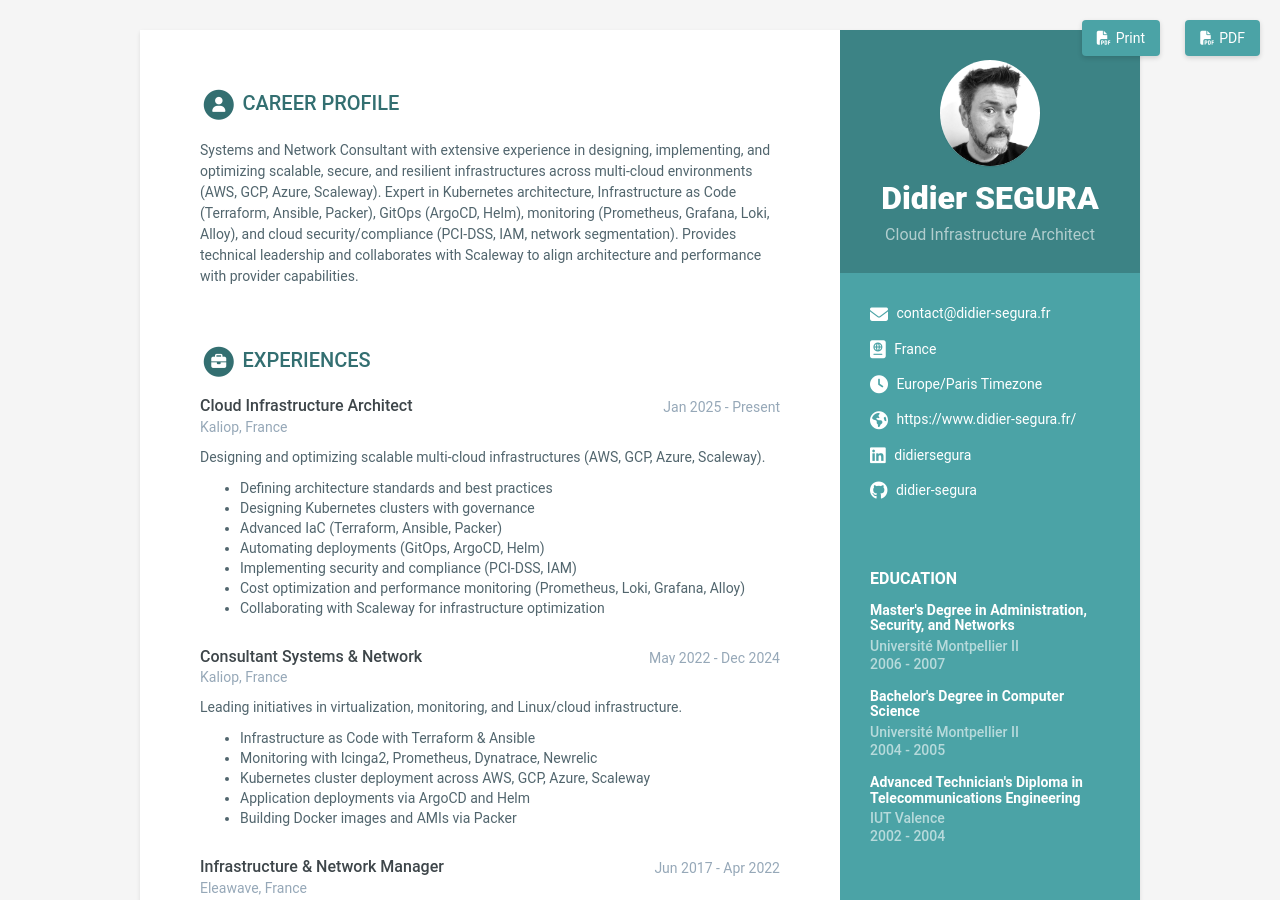
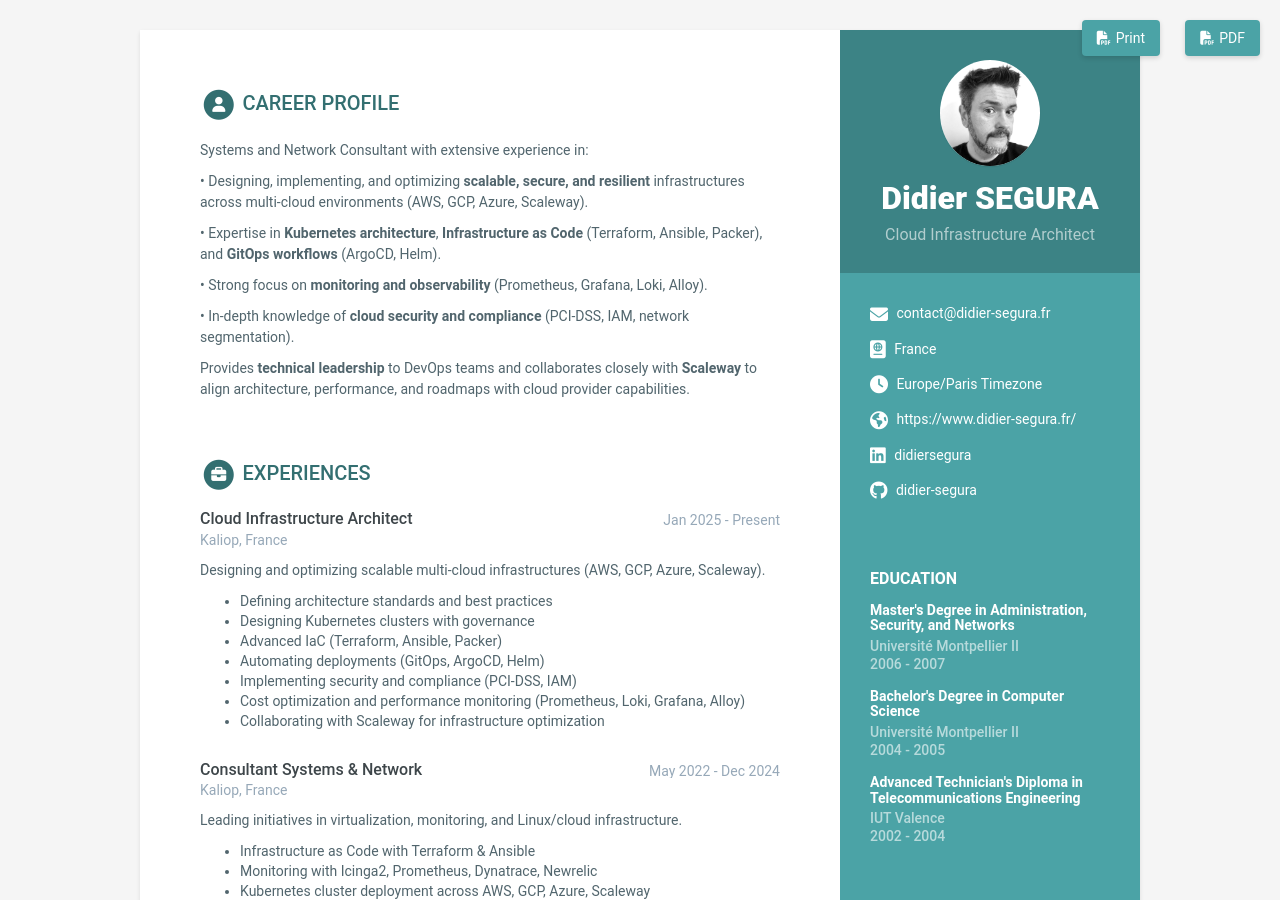
Before and after one commit to didier-segura/digital-cv, a Jekyll site: the page built from index.html, in a window 1280 px wide and 900 px high. Built offline with Jekyll 4.4.1, drawn with Linux system fonts in a browser that asks for light colours.

Commit message:
+ Update career profile

```diff
--- a/_data/data.yml
+++ b/_data/data.yml
@@ -57,14 +57,24 @@ sidebar:
 career-profile:
   title: Career Profile
   summary: |
-    Systems and Network Consultant with extensive experience in designing,
-    implementing, and optimizing scalable, secure, and resilient infrastructures
-    across multi-cloud environments (AWS, GCP, Azure, Scaleway). Expert in
-    Kubernetes architecture, Infrastructure as Code (Terraform, Ansible, Packer),
-    GitOps (ArgoCD, Helm), monitoring (Prometheus, Grafana, Loki, Alloy),
-    and cloud security/compliance (PCI-DSS, IAM, network segmentation). Provides
-    technical leadership and collaborates with Scaleway to align architecture
-    and performance with provider capabilities.
+
+    Systems and Network Consultant with extensive experience in:
+
+      • Designing, implementing, and optimizing **scalable, secure, and resilient**
+        infrastructures across multi-cloud environments (AWS, GCP, Azure, Scaleway).
+
+      • Expertise in **Kubernetes architecture**, **Infrastructure as Code**
+        (Terraform, Ansible, Packer), and **GitOps workflows** (ArgoCD, Helm).
+
+      • Strong focus on **monitoring and observability**
+        (Prometheus, Grafana, Loki, Alloy).
+
+      • In-depth knowledge of **cloud security and compliance**
+        (PCI-DSS, IAM, network segmentation).
+
+    Provides **technical leadership** to DevOps teams and collaborates closely
+    with **Scaleway** to align architecture, performance, and roadmaps with
+    cloud provider capabilities.
 
 education:
   title: Education
```
